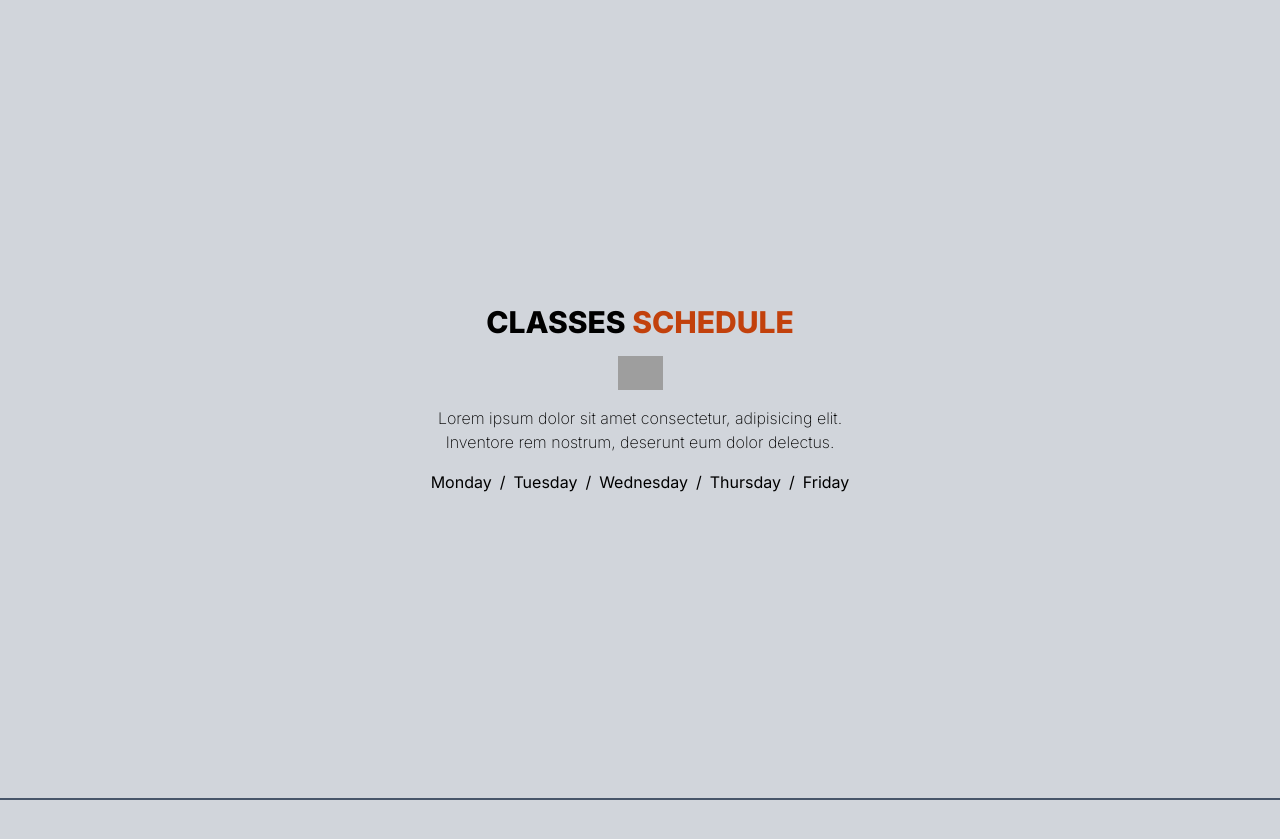
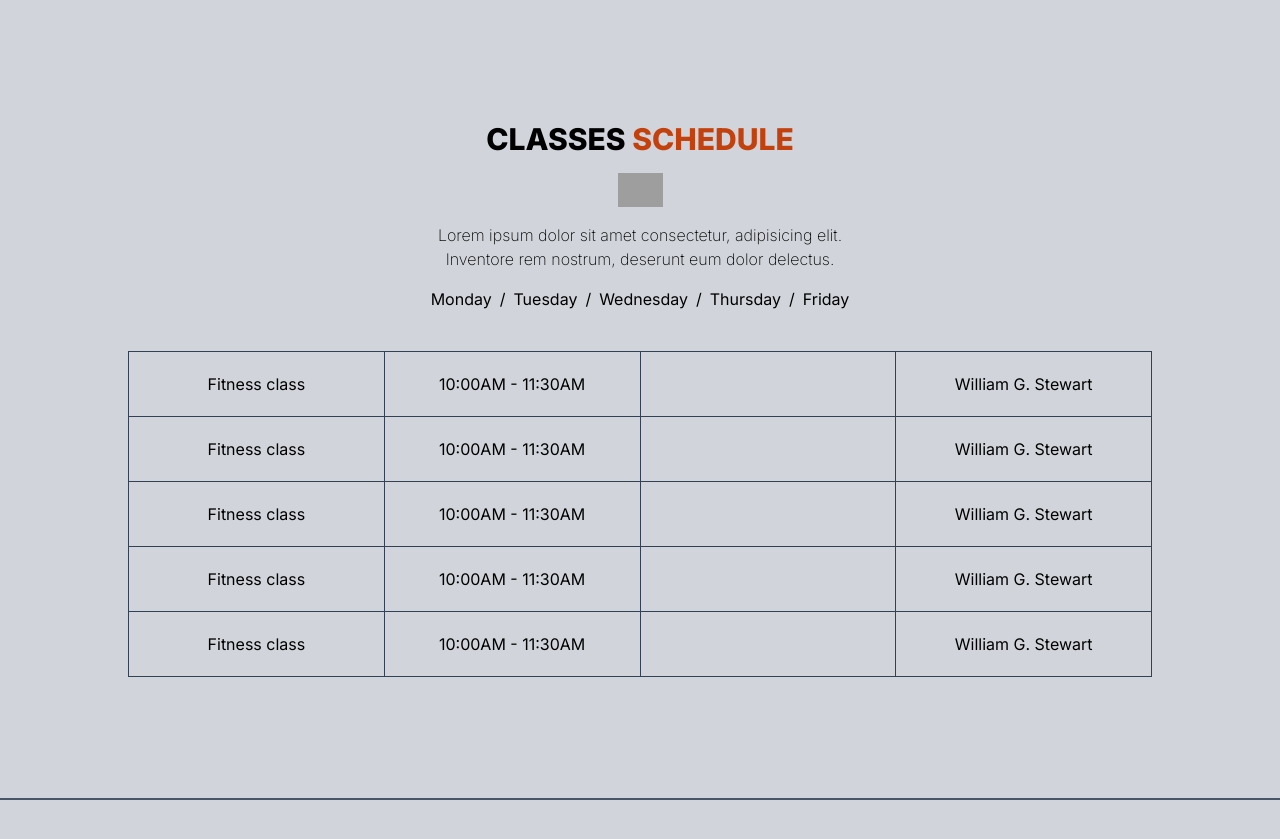
Before and after one commit to moidmw/task-01-layout, a Next.js app: page / in a window 1280 px wide. Shown: the part 3200-4039 px from the top of the page. Built offline with nearby package versions, Linux system fonts and the light colour scheme; grey boxes are pictures that could not be loaded.

Commit message:
schedule table added

```diff
--- a/pages/index.tsx
+++ b/pages/index.tsx
@@ -104,6 +104,7 @@ const HomePage = () => {
         </div>
       </Section>
       <Section>
+        <div>
           <SectionHeader
             heading={
               <>
@@ -119,6 +120,29 @@ const HomePage = () => {
                 <span className="group-last:hidden mx-2">/</span>
               </div>
             ))}
+          </div>
+          <div>
+            <table className="table-fixed w-full mt-10">
+              {schedule.map((item, index) => {
+                return (
+                  <tr key={index} className="group">
+                    <td className="p-5 border-l border-slate-700 border-t border-r group-last:border-b">
+                      {item.type}
+                    </td>
+                    <td className="p-5 border-t border-slate-700 border-b border-r">
+                      {item.slot1}
+                    </td>
+                    <td className="p-5 border-t border-slate-700 border-b border-r">
+                      {item.slot2}
+                    </td>
+                    <td className="p-5 border-t border-slate-700 border-b border-r">
+                      {item.trainer}
+                    </td>
+                  </tr>
+                );
+              })}
+            </table>
+          </div>
         </div>
       </Section>
       <Section>
```
Lines whose indentation alone changed are shown as unchanged.
